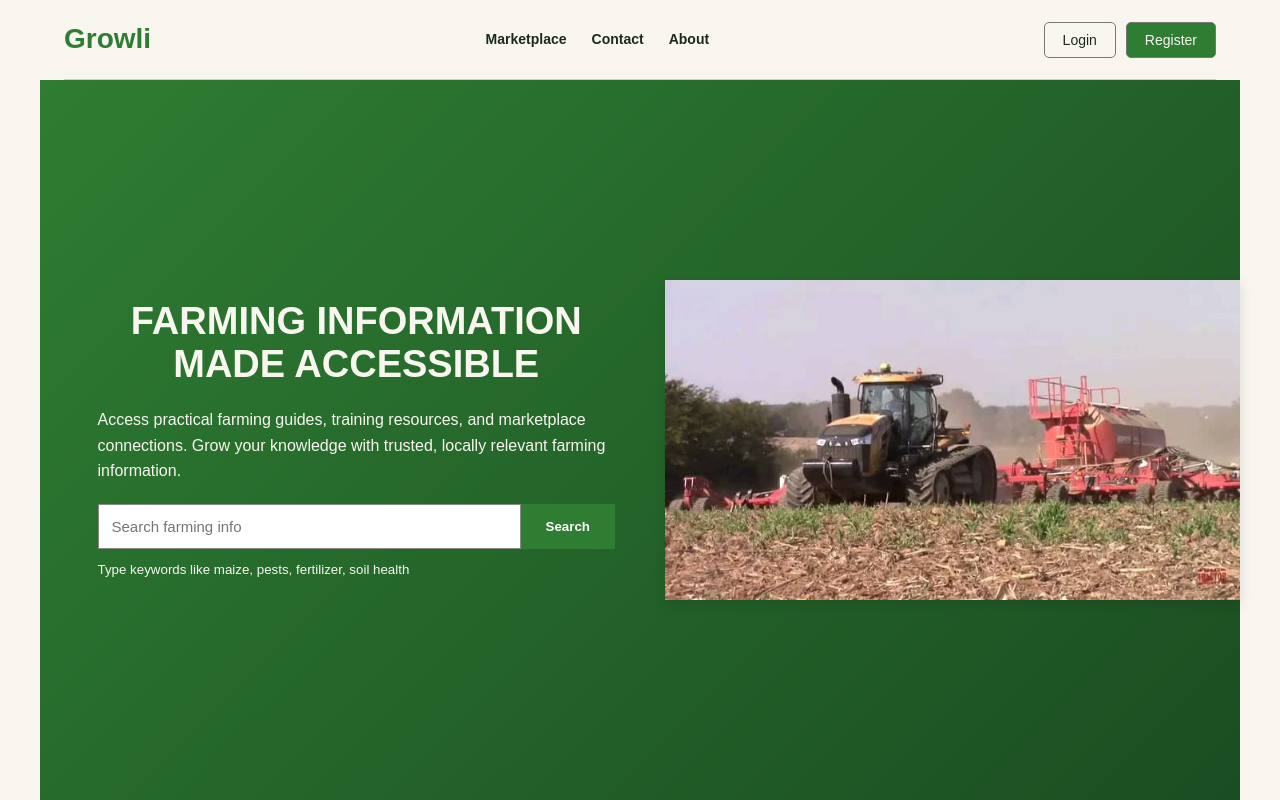
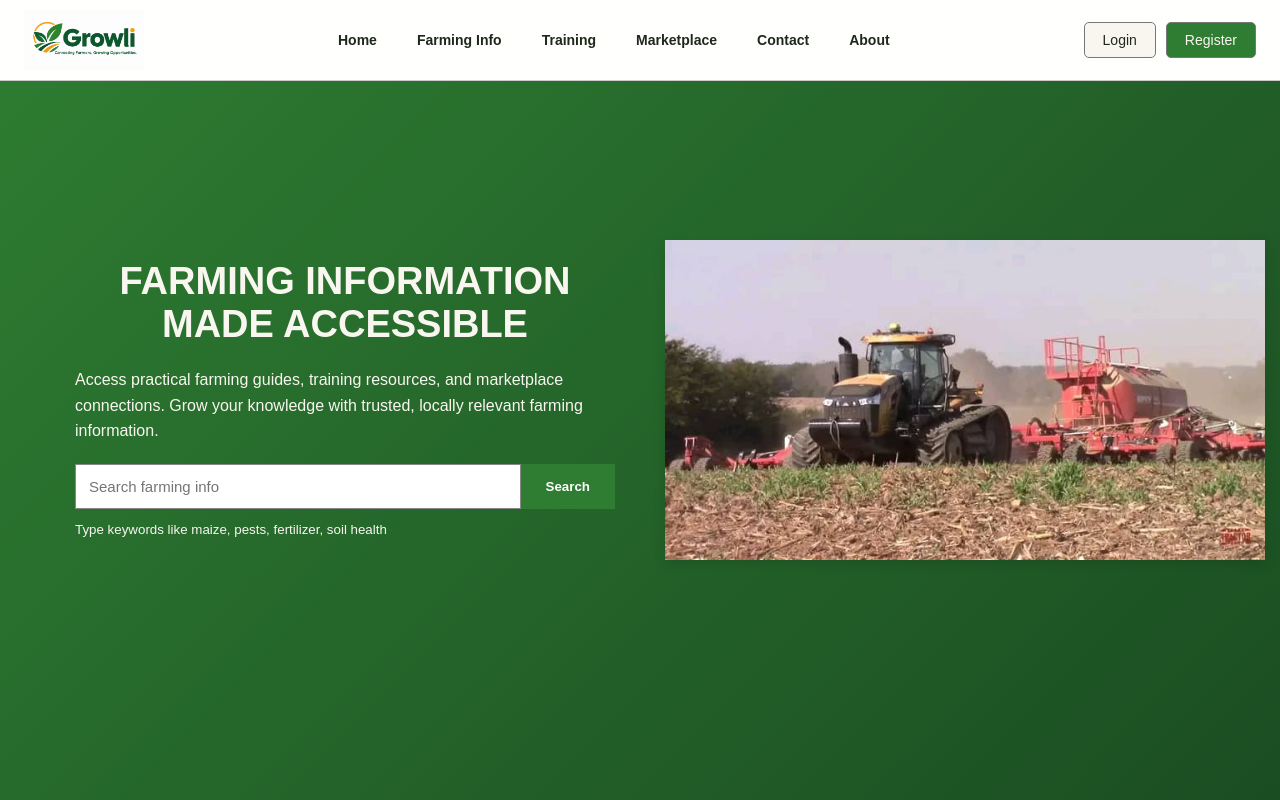
Before and after one commit to oliaschimanda-commits/growli, a plain HTML site: page src/frontend/index.html in a window 1280 px wide. Shown: the top 800 px of the page. Drawn offline with Linux system fonts and the light colour scheme; a script that the page names is missing.

Commit message:
changed a number of things

```diff
--- a/src/frontend/index.html
+++ b/src/frontend/index.html
@@ -10,12 +10,17 @@
 
 <body>
     <nav>
-        <div class="logo">Growli</div>
-        <div class="links">
-            <a href="marketplace.html">Marketplace</a>
-            <a href="contact.html">Contact</a>
-            <a href="about.html">About</a>
+        <div class="logo">
+            <img src="./images/growli-logo.png" alt="Growli Logo">
         </div>
+        <ul class="links">
+            <li><a href="index.html">Home</a></li>
+            <li><a href="farming-info.html">Farming Info</a></li>
+            <li><a href="training.html">Training</a></li>
+            <li><a href="marketplace.html">Marketplace</a></li>
+            <li><a href="contact.html">Contact</a></li>
+            <li><a href="about.html">About</a></li>
+        </ul>
         <div class="auth">
             <button class="login-btn"><a href="login.html" >Login</a></button>
             <button class="register-btn"><a href="register.html" >Register</a></button>
--- a/src/frontend/style/style.css
+++ b/src/frontend/style/style.css
@@ -48,51 +48,70 @@ button:hover {
 /* Main Section Layout */
 
 section {
-    width: 90%;
-    max-width: 1200px;
+    width: 100%;
+    max-width: 1500px;
     margin: 40px auto;
-    padding: 35px 0;
+    padding: 35px 15px;
 }
 
 
 /* Header / Navigation */
 
 nav {
-    width: 90%;
-    max-width: 1200px;
+    width: 100%;
+    max-width: none;
     min-height: 80px;
-    margin: auto;
     display: flex;
     align-items: center;
     justify-content: space-between;
     border-bottom: 1px solid #ccc;
+    padding: 10px 24px;
+    position: fixed;
+    top: 0;
+    left: 0;
+    background:rgb(255, 255, 254);
+    z-index: 1000;
+    text-decoration: none;
 }
 
-.logo {
-    font-size: 28px;
-    font-weight: bold;
-    color: var(--primary-color);
+nav .logo img {
+    display: block;
+    width: 120px;
+    height: 60px;
+    object-fit: contain;
 }
 
 .links {
     display: flex;
     align-items: center;
-    gap: 25px
+    gap: 12px;
+    list-style: none;
+    margin: 0;
+    padding: 0;
+    flex-wrap: wrap;
 }
 
 .links a {
+    display: inline-flex;
+    align-items: center;
+    justify-content: center;
+    padding: 10px 14px;
+    border-radius: 999px;
     font-size: 14px;
     font-weight: bold;
-    transition: .3s
+    color: var(--deep-charcoal);
+    transition: all .3s ease;
 }
 
 .links a:hover {
-    color: var(--secondary-color);
+    color: var(--primary-color);
+    background: rgba(67, 160, 71, 0.12);
 }
 
 .links a.active {
-    color: var(--primary-color);
-    text-decoration: underline;
+    color: var(--warm-cream);
+    background: var(--primary-color);
+    text-decoration: none;
 }
 
 .auth {
@@ -118,7 +137,7 @@ nav {
 .login-btn:hover {
     background: var(--light-gray);
     color: var(--warm-cream);
-    border-color: var(--secondary-color);
+    border-color: darkgreen;
 }
 
 .register-btn {
@@ -163,8 +182,8 @@ nav {
 
 #home {
     width: 100%;
-    height: 90vh;
-    max-width: 1200px;
+    height: 100vh;
+    max-width: 1500px;
     margin: 0px auto;
     display: grid;
     grid-template-columns: 1fr 1fr;
@@ -491,35 +510,35 @@ footer .logo {
 
 @media(max-width:600px) {
     nav {
-        width: 92%
+        width: 100%
     }
     .links {
-        flex-direction: column;
-        gap: 10px
+        flex-direction: row-reverse;
+        gap: 5px
     }
     .auth {
         width: 100%;
-        justify-content: center
+        justify-content: center;
     }
     #home {
         width: 92%;
         margin-top: 25px
     }
     .hero-content h1 {
-        font-size: 26px
+        font-size: 30px
     }
     .hero-content p {
         font-size: 14px
     }
     .hero-search {
         flex-direction: column;
-        gap: 8px
+        gap: 20px
     }
     .hero-search input {
         width: 100%
     }
     .enter-btn {
-        width: 100%
+        width: 50%
     }
     .hero-image {
         height: 220px
```
Also changed, not shown: src/frontend/contact.html (+12 -2 lines), src/frontend/images/073d2d11-31f0-4f41-8f61-2f82519698f9_4e33d4ca-35b5-4906-9378-1c12565a2632.webp (renamed from images/073d2d11-31f0-4f41-8f61-2f82519698f9_4e33d4ca-35b5-4906-9378-1c12565a2632.webp), src/frontend/images/800px-Agriculture_in_Vietnam_with_farmers-705x468.webp (renamed from images/800px-Agriculture_in_Vietnam_with_farmers-705x468.webp), src/frontend/images/Bodibe-livestock-farmers-cattle-kraal-750x536.webp (renamed from images/Bodibe-livestock-farmers-cattle-kraal-750x536.webp), src/frontend/images/RS25151_IMG_7684_lpr.jpg (renamed from images/RS25151_IMG_7684_lpr.jpg), src/frontend/images/blog-post-2_2479127a11f.jpg (renamed from images/blog-post-2_2479127a11f.jpg), src/frontend/images/growli-logo.png (added), src/frontend/images/images (1).jpg (renamed from images/images (1).jpg), src/frontend/images/images (2).jpg (renamed from images/images (2).jpg), src/frontend/images/images.jpg (renamed from images/images.jpg), src/frontend/images/signal-2022-07-05-045019_002-961x640.jpeg (renamed from images/signal-2022-07-05-045019_002-961x640.jpeg).
